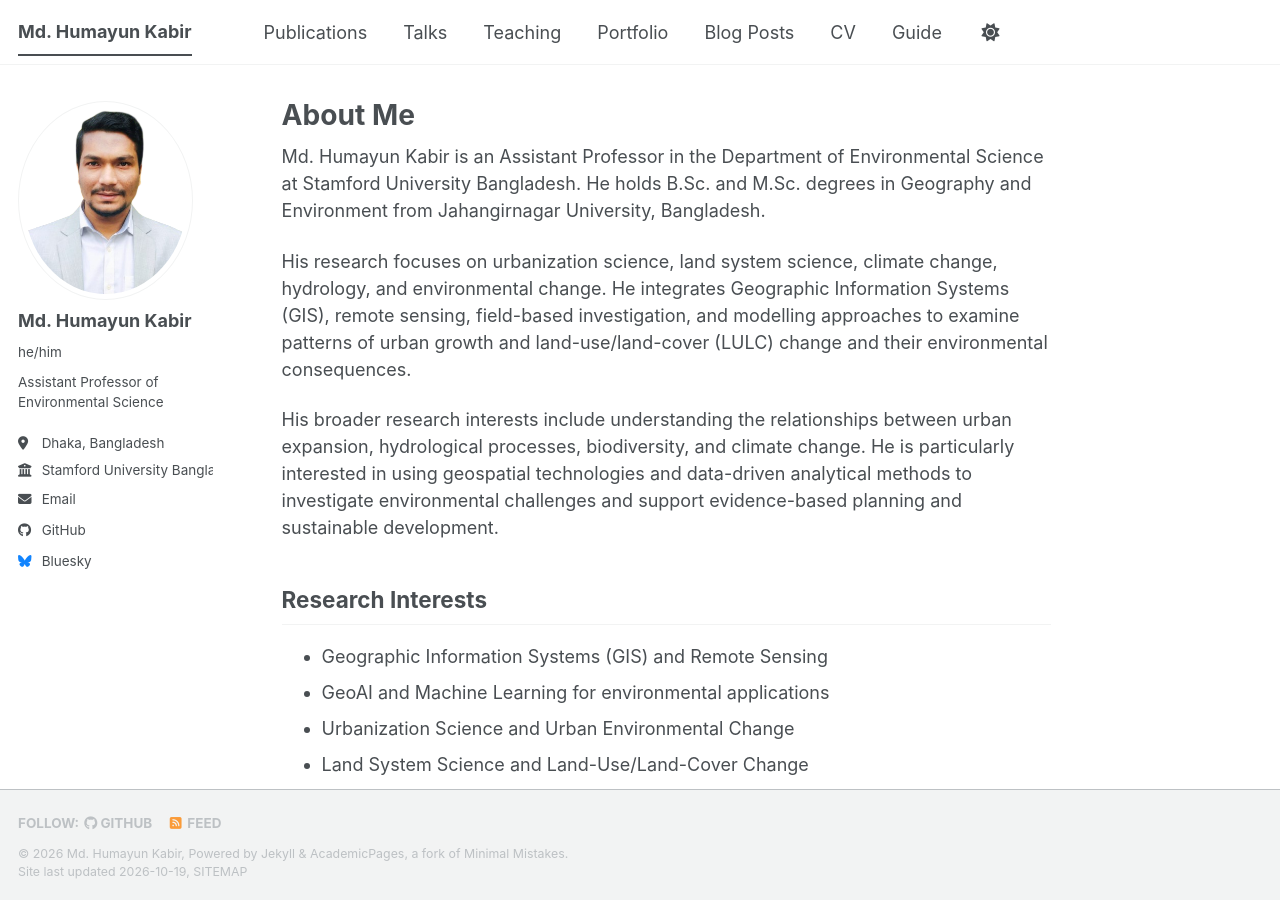
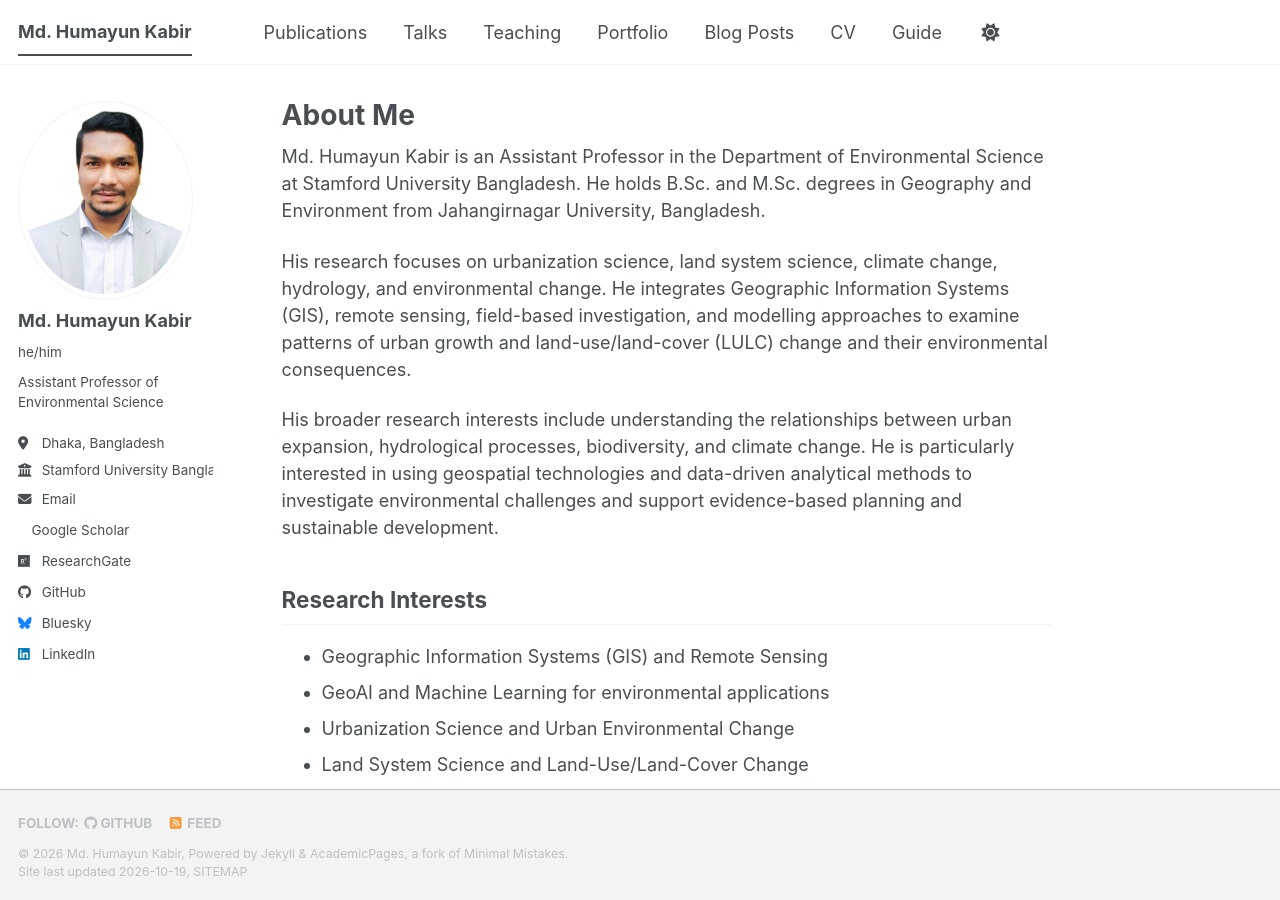
Before and after one commit to humayunkabir-geography/humayunkabir-geography.github.io, a Jekyll site: the page built from _pages/about.md, in a window 1280 px wide and 900 px high. Built offline with Jekyll 4.4.1, drawn with Linux system fonts in a browser that asks for light colours; a style sheet for code colours, icons or effects is not loaded; some of the changed lines change nothing that is shown.

Commit message:
Update _config.yml

```diff
--- a/_config.yml
+++ b/_config.yml
@@ -31,21 +31,18 @@ author:
   employer         : "Stamford University Bangladesh"
   uri              : # URL
   email            : "humayun@stamforduniversity.edu.bd"
-  linkedin         : "md-humayun-kabir-09464b136"
-  researchgate     : "Md-Humayun-Kabir-3"
-  googlescholar    : "https://scholar.google.com/citations?hl=en&user=NFSpVw8AAAAJ"
 
   # Academic websites
   academia         : # URL
   arxiv            : # URL - Update with the correct link to your profile
-  googlescholar    :
+  googlescholar    : "https://scholar.google.com/citations?hl=en&user=NFSpVw8AAAAJ"
   inspire-hep      : # URL
   impactstory      : # URL
   orcid            :
   semantic         : # URL
   ssrn             : # URL
   pubmed           :
-  researchgate     : # URL
+  researchgate     : "Md-Humayun-Kabir-3"
   scopus           : # URL
   zotero           : # URL
 
@@ -69,7 +66,7 @@ author:
   keybase          : # Username
   instagram        : # Username
   lastfm           : # Username
-  linkedin         : # Username
+  linkedin         : "md-humayun-kabir-09464b136"
   mastodon         : # URL
   medium           : # URL
   pinterest        : # Username
```
